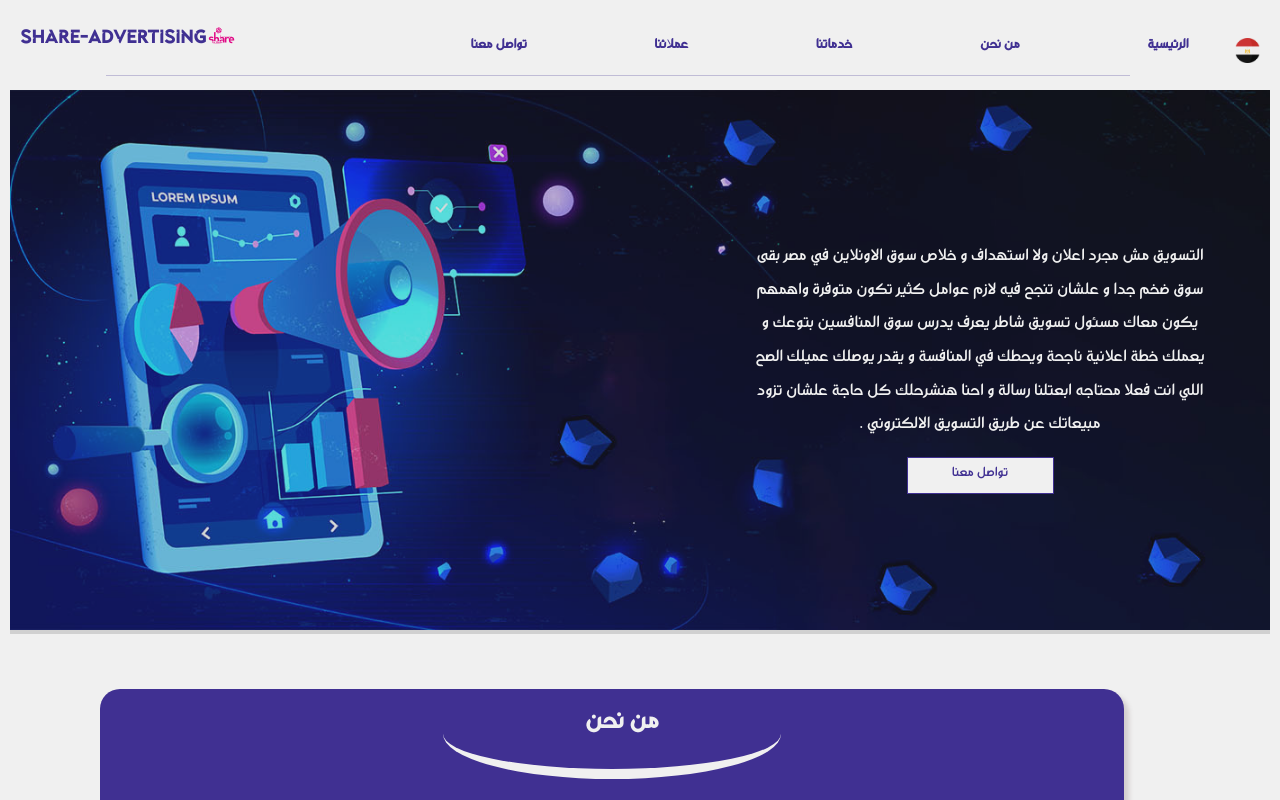
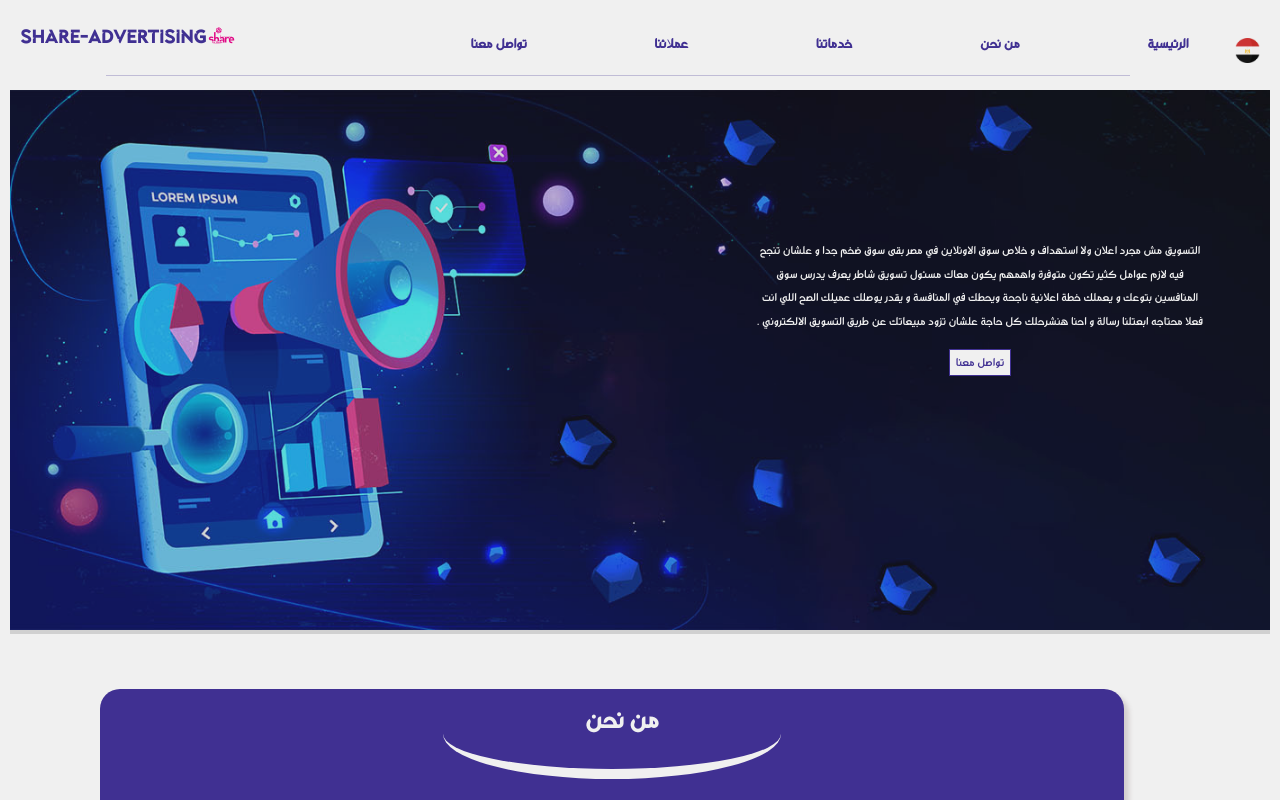
Before and after one commit to Ibrahim9595/share-agency, a React (Create React App) app: page / in a window 1280 px wide. Shown: the top 800 px of the page. Built offline with nearby package versions, Linux system fonts and the light colour scheme; no server answers.

Commit message:
home edit

```diff
--- a/src/components/home/index.css
+++ b/src/components/home/index.css
@@ -79,7 +79,7 @@
 
 @media only screen and (max-width:1300px) {
     .description-container .description,.description-container .description-ar{
-        font-size: medium;
+        font-size: 0.7rem;
 
     }
     .home-container,.home-container-ar{
@@ -89,6 +89,13 @@
     .description-container .main-btn-ar{
         font-size: small;
     }
+}
+
+.description-container .main-btn-ar,
+.description-container .main-btn{
+    font-size: 0.7rem;
+    width: 50px;
+    height: 15px;
 }
 
 @media only screen and (max-width:750px) {
@@ -102,9 +109,12 @@
         width: 100%;
     }
     .home-container .description-container,.home-container-ar .description-container{
-        width: 100%;
-        margin-inline-start: 0px;
-        margin-block-start: 15px;
+
+        margin-inline-start: 10px;
+        margin-block-start: 0;
+        top:15px;
+        right: 0;
+        width: 250px;
     }
     .video-container .video{
         height: 100%;
```
